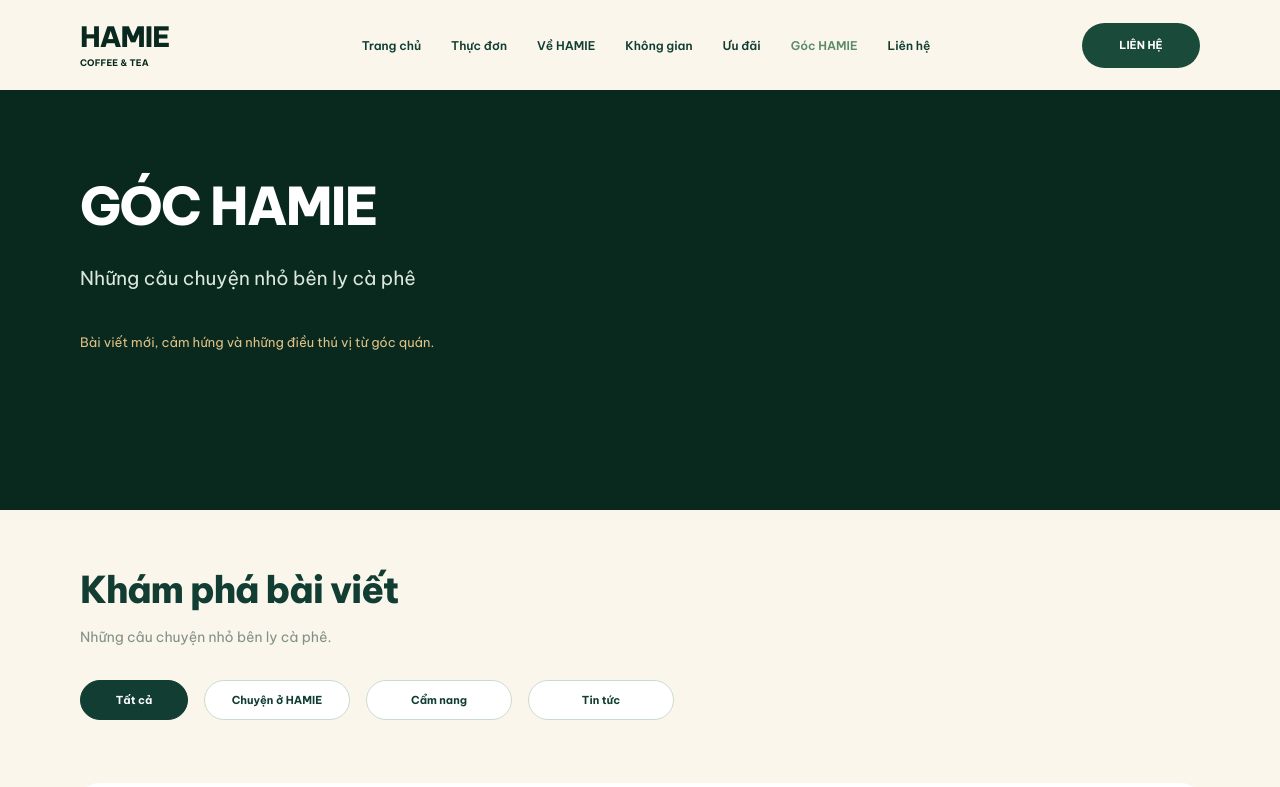
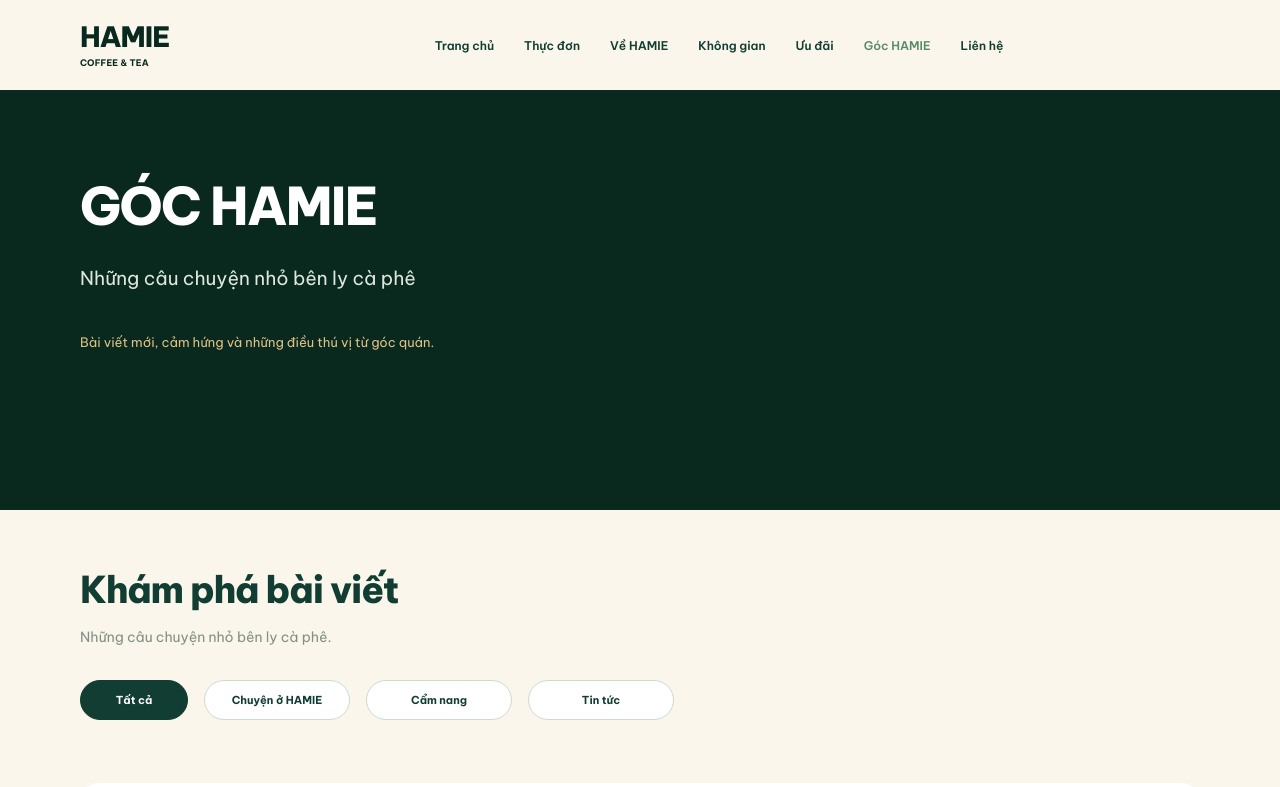
Before and after one commit to voviethungit/hamiecoffe, a plain HTML site: page goc-hamie.html in a window 1280 px wide. Shown: the top 787 px of the page. Drawn offline with Linux system fonts and the light colour scheme.

Commit message:
Remove separate contact button from all page headers

```diff
--- a/goc-hamie.html
+++ b/goc-hamie.html
@@ -1032,7 +1032,6 @@
         <a href="goc-hamie.html" aria-current="page">Góc HAMIE</a>
         <a href="lien-he.html">Liên hệ</a>
       </nav>
-      <a href="lien-he.html" class="contact-btn">LIÊN HỆ</a>
     </div>
   </header>
 
```
Also changed, not shown: index.html (+0 -1 lines), khong-gian.html (+0 -1 lines), lien-he.html (+0 -1 lines), thuc-don.html (+0 -1 lines), uu-dai.html (+0 -1 lines), ve-hamie.html (+0 -1 lines).
